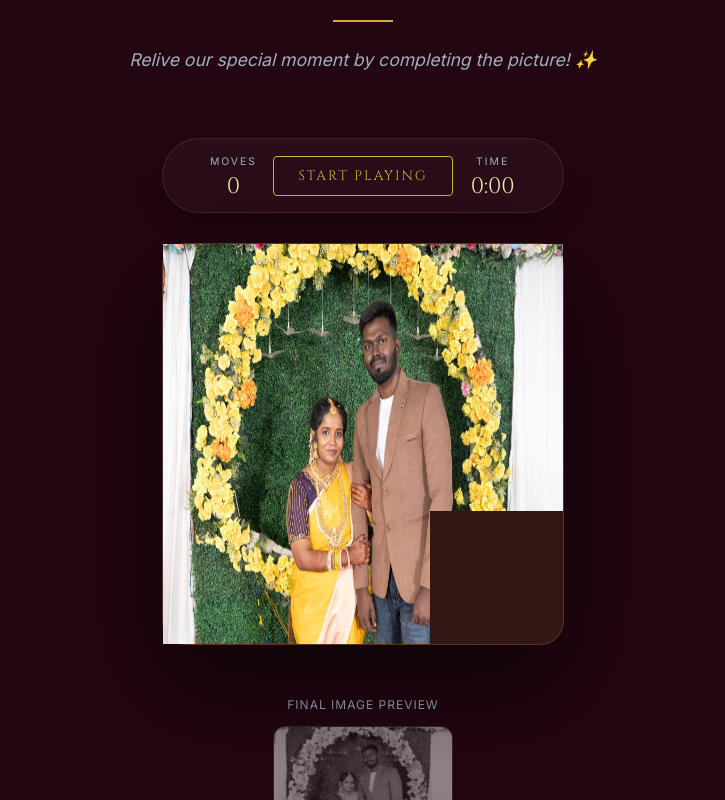
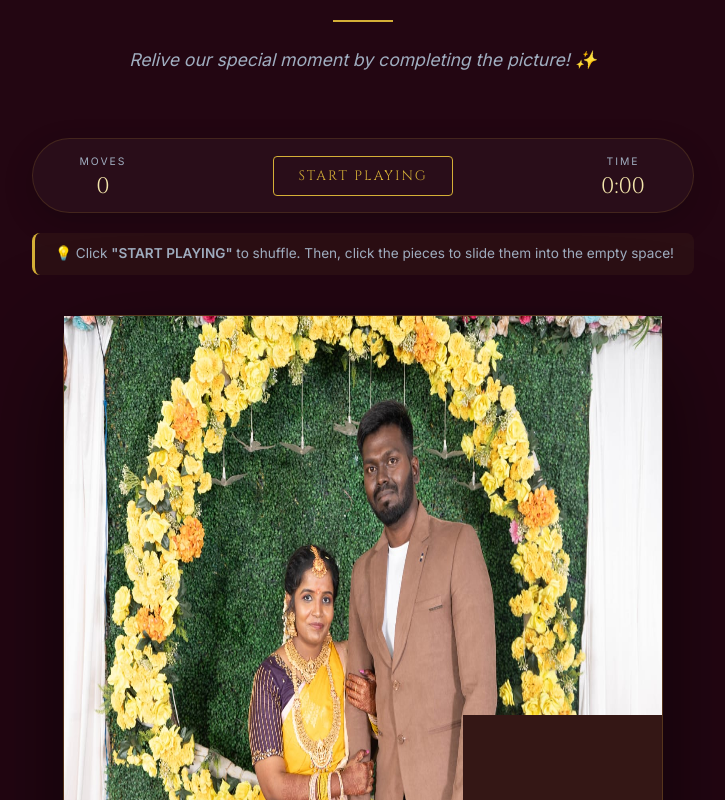
Before and after one commit to vaishnavansakthi/marriage-website, a React (Vite) app: page / in a window 1280 px wide. Shown: the part 5600-6400 px from the top of the page, without its empty margins (277-1002 px from the left). Built offline with nearby package versions, Linux system fonts and the light colour scheme; no server answers.

Commit message:
docs: add gameplay hint to puzzle section

```diff
--- a/src/components/Puzzle.css
+++ b/src/components/Puzzle.css
@@ -73,6 +73,18 @@
   letter-spacing: 1px;
   opacity: 0.7;
   margin-top: -10px;
+}
+
+.game-instruction {
+  font-size: 0.85rem;
+  color: var(--text-muted);
+  text-align: center;
+  background: rgba(212, 175, 55, 0.05);
+  padding: 10px 20px;
+  border-radius: 8px;
+  border-left: 3px solid var(--gold-accent);
+  margin: -10px 0 10px;
+  animation: fadeIn 0.8s ease;
 }
 
 .puzzle-board {
--- a/src/components/Puzzle.jsx
+++ b/src/components/Puzzle.jsx
@@ -142,6 +142,12 @@ const Puzzle = () => {
           </div>
         </div>
 
+        {!gameStarted && (
+          <p className="game-instruction">
+            💡 Click <strong>"START PLAYING"</strong> to shuffle. Then, click the pieces to slide them into the empty space!
+          </p>
+        )}
+
         {bestTime && (
           <div className="best-score">
             🏆 Best Time: {formatTime(parseInt(bestTime))}
```
